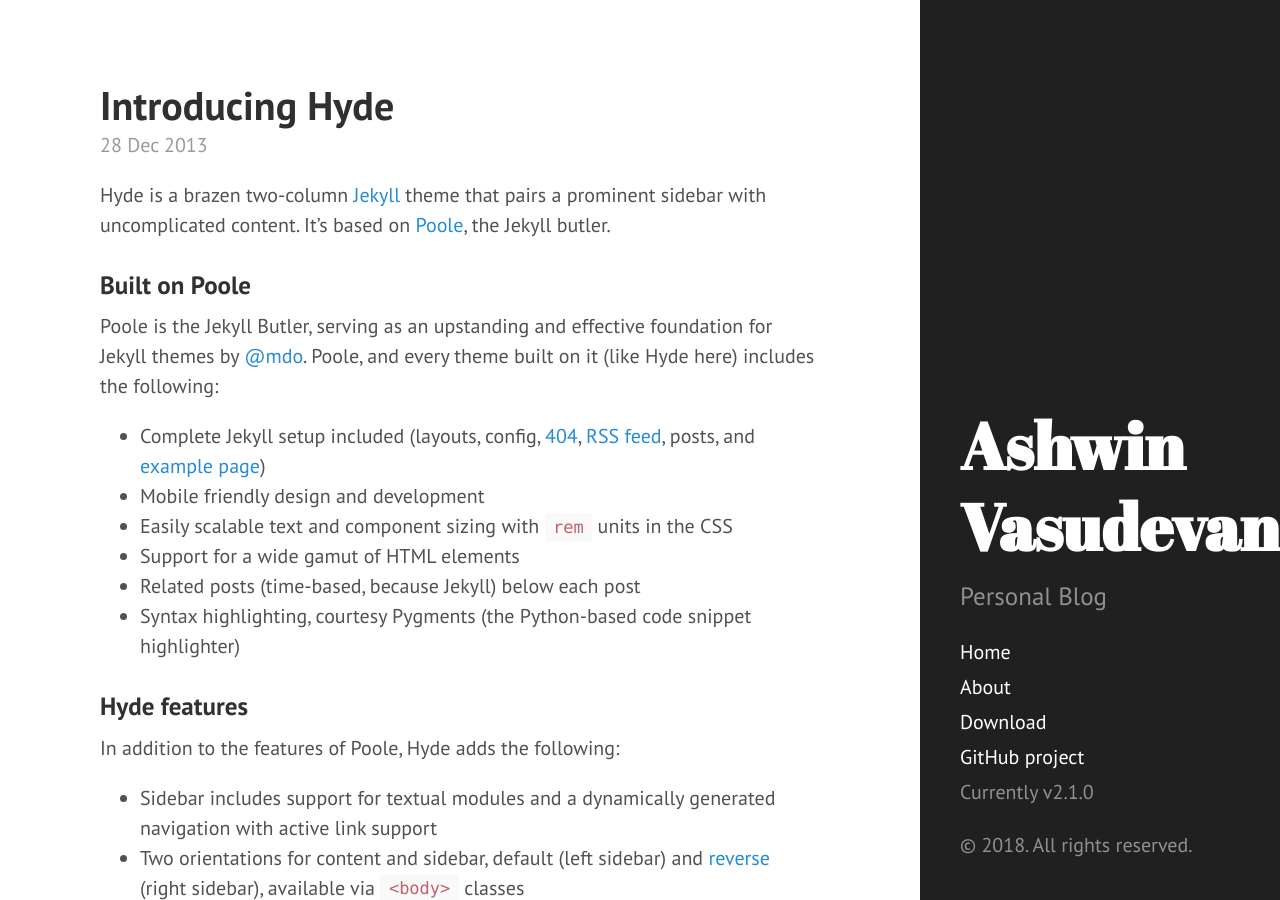
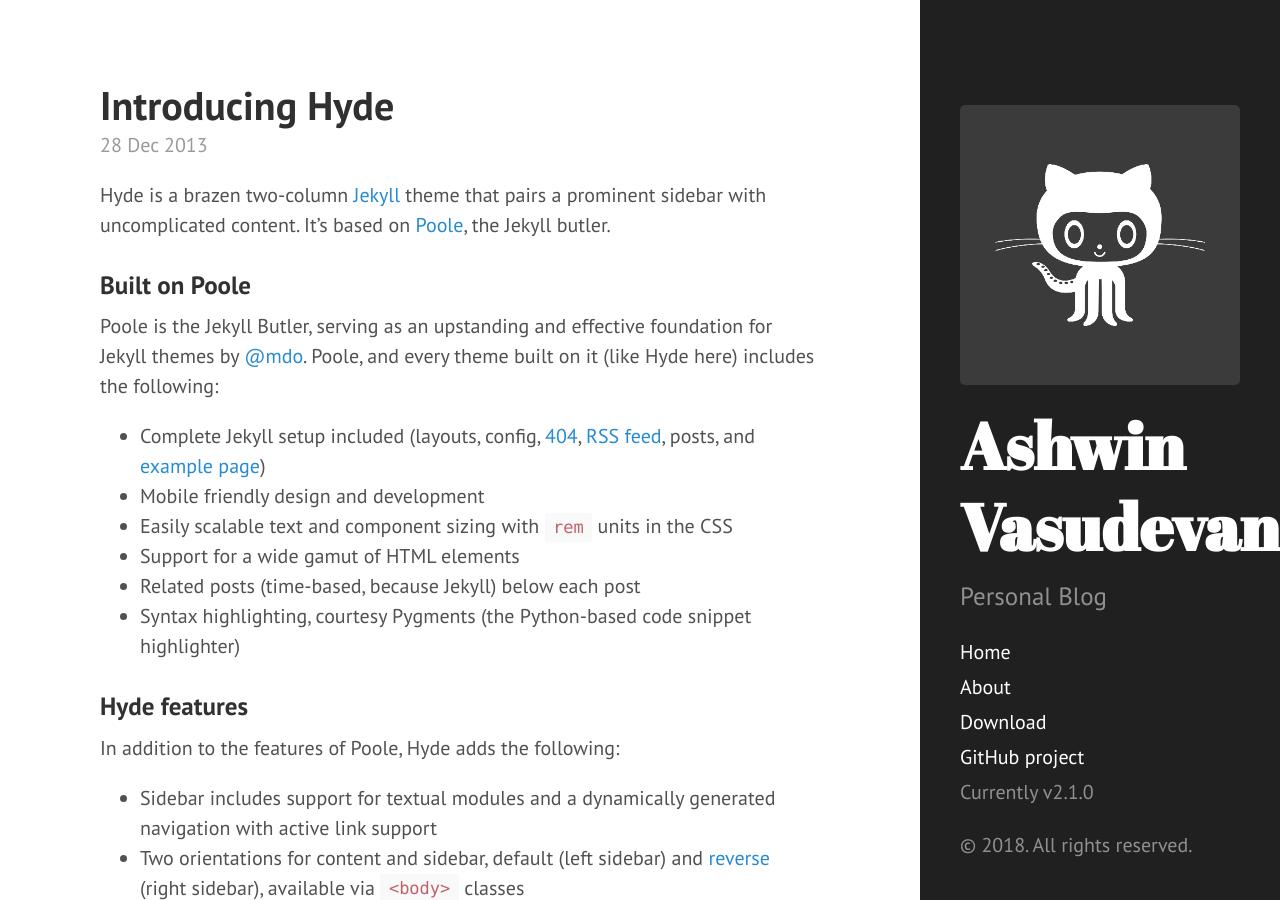
Before and after one commit to ashwinvasudevan/ashwinvasudevan.github.io, a Jekyll site: the page built from index.html, in a window 1280 px wide and 900 px high. Built offline with Jekyll 4.4.1, drawn with Linux system fonts in a browser that asks for light colours; Markdown is read by kramdown in place of the engine named in the settings; the list of posts is cut into pages by our own code.

Commit message:
Added profile picture

```diff
--- a/_includes/sidebar.html
+++ b/_includes/sidebar.html
@@ -1,6 +1,7 @@
 <div class="sidebar">
   <div class="container sidebar-sticky">
     <div class="sidebar-about">
+	<img src="{{ site.baseurl }}public/avatar.png" 	alt="hi" class="inline"/>
       <h1>
         <a href="{{ "/" | relative_url }}">
           {{ site.title }}
```
Also changed, not shown: public/avatar.png (added).
